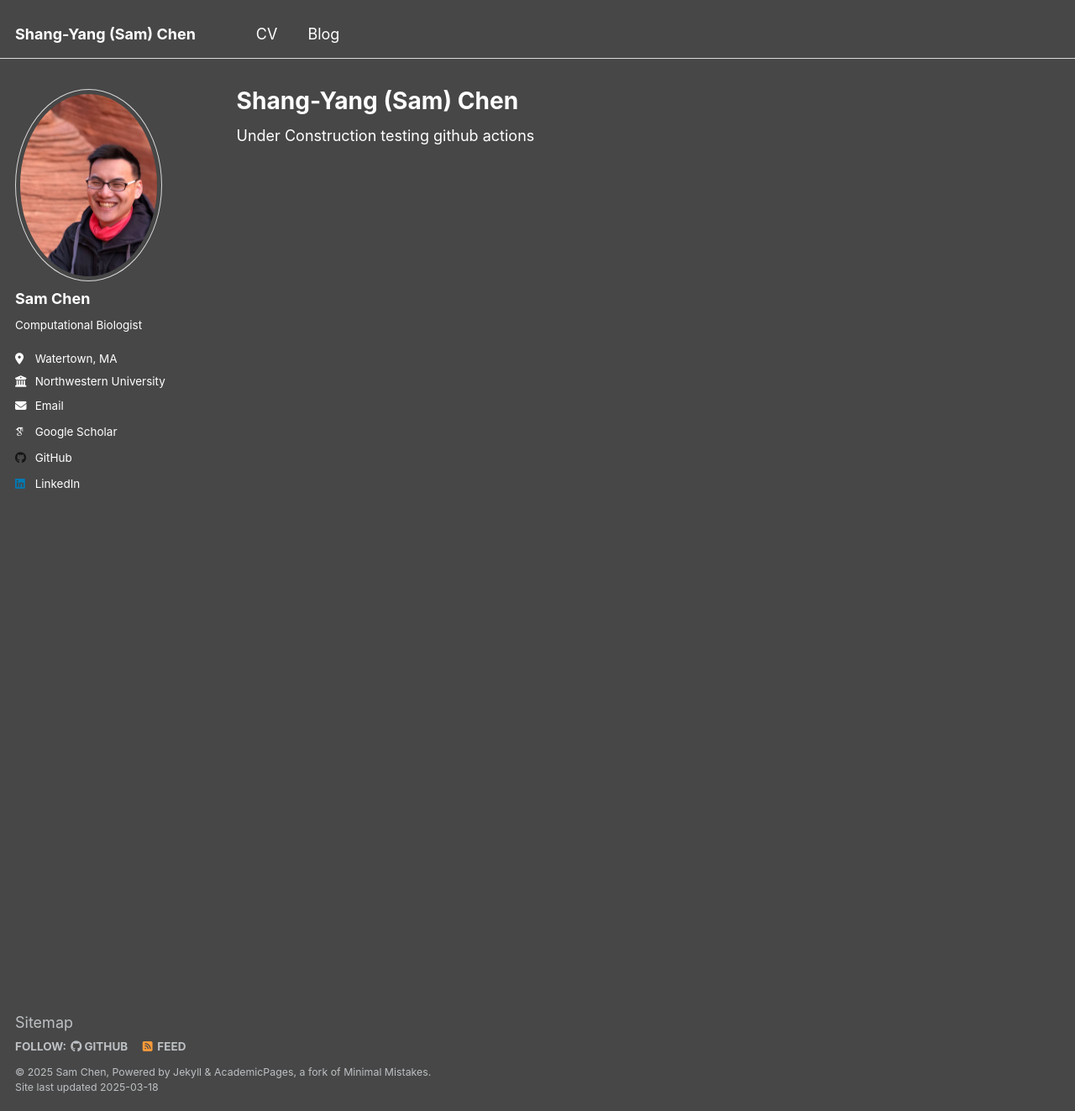
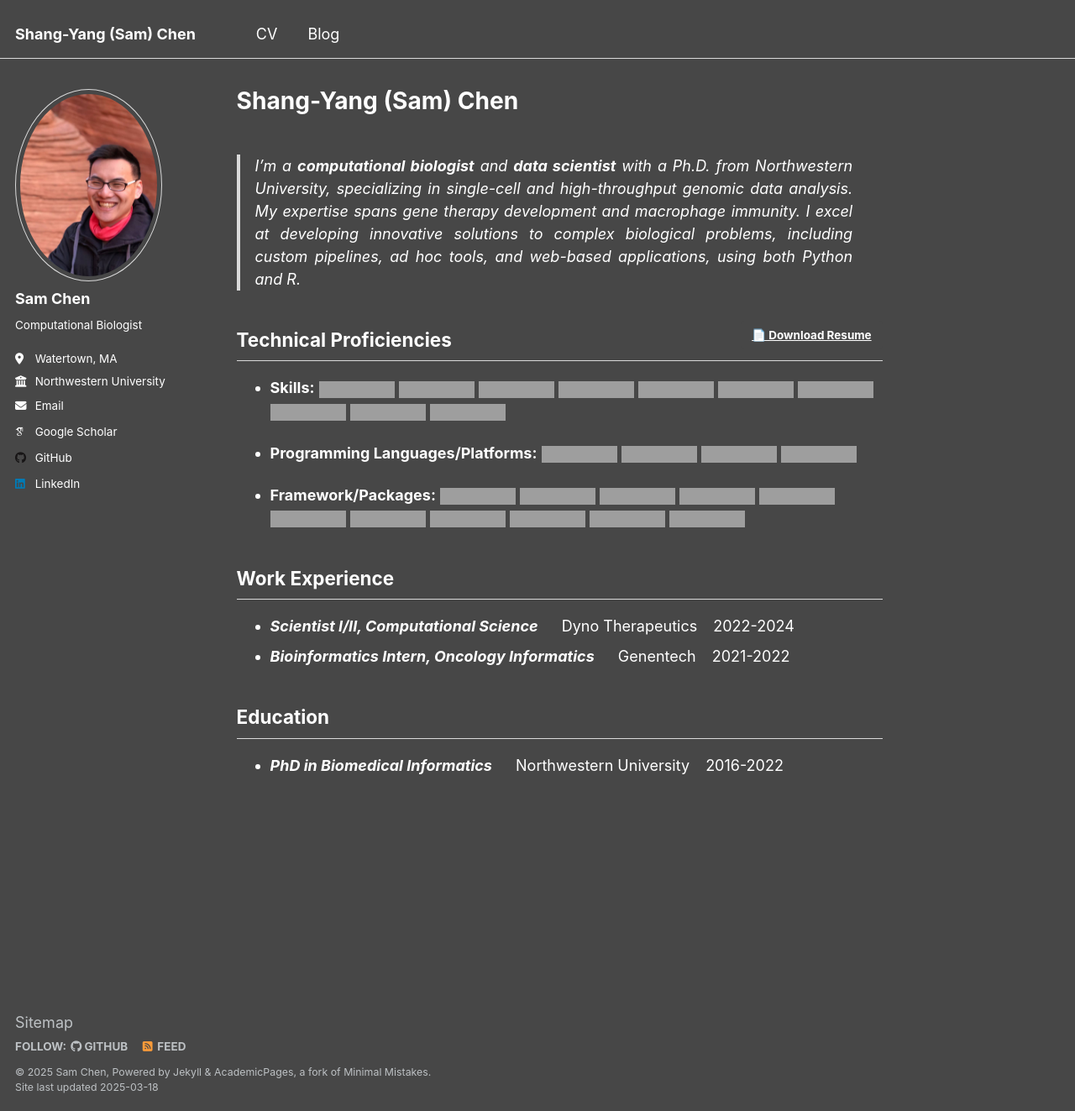
Before and after one commit to sychen9584/sychen9584.github.io, a Jekyll site: the page built from _pages/about.md, in a window 1280 px wide and 1323 px high. Shown: the whole window at 84% size. Built offline with Jekyll 4.4.1, drawn with Linux system fonts in a browser that asks for light colours; some web fonts are replaced; grey boxes are pictures that could not be loaded.

Commit message:
update homepage

```diff
--- a/_config.yml
+++ b/_config.yml
@@ -29,7 +29,7 @@ author:
   location         : "Watertown, MA"
   employer         : "Northwestern University"
   uri              : # URL
-  email            : "sychen9584@example.org"
+  email            : "sychen9584@gmail.com"
 
   # Academic websites
   arxiv            : # URL - Update with the correct link to your profile
--- a/_pages/about.md
+++ b/_pages/about.md
@@ -7,5 +7,50 @@ redirect_from:
   - /about.html
 ---
 
-Under Construction
-testing github actions
+<blockquote>
+<p style='text-align: justify;'
+> I’m a <b>computational biologist</b> and <b>data scientist</b> with a Ph.D. from Northwestern University, specializing in single-cell and high-throughput genomic data analysis. My expertise spans gene therapy development and macrophage immunity. I excel at developing innovative solutions to complex biological problems, including custom pipelines, ad hoc tools, and web-based applications, using both Python and R.
+</p></blockquote>
+
+<a href="/files/pdf/resume_2025.pdf" download class="btn btn-info" style="float: right;">
+    📄 Download Resume
+</a>
+
+## Technical Proficiencies
+  - **Skills:**
+  ![Static Badge](https://img.shields.io/badge/bioinformatics-%23264653?style=for-the-badge&logo=rocket&logoColor=white)
+  ![Static Badge](https://img.shields.io/badge/single_cell-%232a9d8f?style=for-the-badge)
+  ![Static Badge](https://img.shields.io/badge/omics-%23e9c46a?style=for-the-badge)
+  ![Static Badge](https://img.shields.io/badge/immunology-%23f4a261?style=for-the-badge)
+  ![Static Badge](https://img.shields.io/badge/data_analysis-%23e76f51?style=for-the-badge)
+  ![Static Badge](https://img.shields.io/badge/visualization-%23edafb8?style=for-the-badge)
+  ![Static Badge](https://img.shields.io/badge/ML%2FAI-%23f7e1d7?style=for-the-badge)
+  ![Static Badge](https://img.shields.io/badge/Webapp_dev-%23dedbd2?style=for-the-badge)
+  ![Static Badge](https://img.shields.io/badge/Statistics-%23b0c4b1?style=for-the-badge)
+  ![Static Badge](https://img.shields.io/badge/version_control-%234a5759?style=for-the-badge)
+
+  - **Programming Languages/Platforms:**
+  ![Python](https://img.shields.io/badge/python-3670A0?style=for-the-badge&logo=python&logoColor=ffdd54)
+  ![R](https://img.shields.io/badge/r-%23276DC3.svg?style=for-the-badge&logo=r&logoColor=white)
+  ![Linux](https://img.shields.io/badge/Linux-FCC624?style=for-the-badge&logo=linux&logoColor=black)
+  ![Postgres](https://img.shields.io/badge/postgres-%23316192.svg?style=for-the-badge&logo=postgresql&logoColor=white)
+
+  - **Framework/Packages:**
+  ![Static Badge](https://img.shields.io/badge/scverse-%23ef476f?style=for-the-badge)
+  ![Static Badge](https://img.shields.io/badge/seurat-%23ffd166?style=for-the-badge)
+  ![Pandas](https://img.shields.io/badge/pandas-%23150458.svg?style=for-the-badge&logo=pandas&logoColor=white)
+  ![Static Badge](https://img.shields.io/badge/tidyverse-%2306d6a0?style=for-the-badge&logo=tidyverse)
+  ![Static Badge](https://img.shields.io/badge/jupyter-%23073b4c?style=for-the-badge&logo=jupyter)
+  ![scikit-learn](https://img.shields.io/badge/scikit--learn-%23F7931E.svg?style=for-the-badge&logo=scikit-learn&logoColor=white)
+  ![PyTorch](https://img.shields.io/badge/PyTorch-%23EE4C2C.svg?style=for-the-badge&logo=PyTorch&logoColor=white)
+  ![Matplotlib](https://img.shields.io/badge/Matplotlib-%23ffffff.svg?style=for-the-badge&logo=Matplotlib&logoColor=black)
+  ![Static Badge](https://img.shields.io/badge/ggplot2-%23118ab2?style=for-the-badge)
+  ![Django](https://img.shields.io/badge/django-%23092E20.svg?style=for-the-badge&logo=django&logoColor=white)
+  ![Git](https://img.shields.io/badge/git-%23F05033.svg?style=for-the-badge&logo=git&logoColor=white)
+
+## Work Experience
+  - <i>**Scientist I/II, Computational Science**</i> &ensp;&ensp; Dyno Therapeutics &ensp; 2022-2024
+  - <i>**Bioinformatics Intern, Oncology Informatics**</i> &ensp;&ensp; Genentech &ensp; 2021-2022
+
+## Education
+  - <i>**PhD in Biomedical Informatics**</i> &ensp;&ensp; Northwestern University &ensp; 2016-2022
```
Also changed, not shown: 2 other files.
